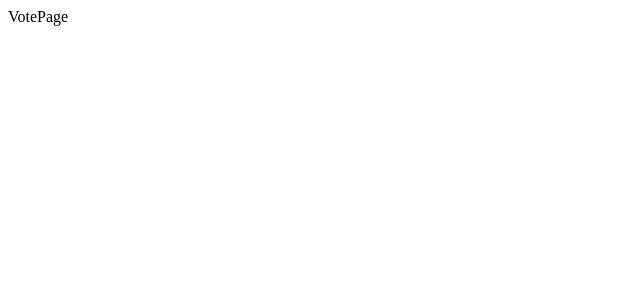
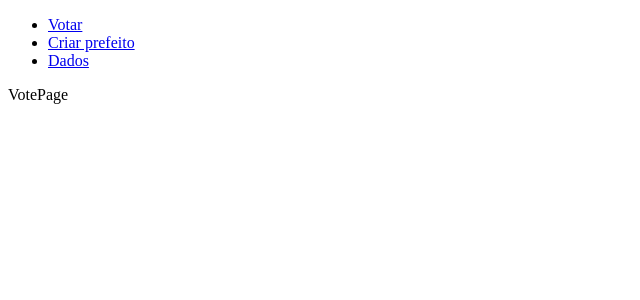
Before and after one commit to Thiagoramos456/Urna-Eletronica, a React (Create React App) app in the folder client/: page / in a window 1280 px wide. Shown: the top 300 px of the page, without its empty margins (0-640 px from the left). Built offline with nearby package versions, Linux system fonts and the light colour scheme.

Commit message:
feat-front: criando o header

```diff
--- a/client/src/App.tsx
+++ b/client/src/App.tsx
@@ -1,16 +1,20 @@
 import React from 'react';
 import { Route, Routes } from 'react-router-dom';
+import Header from './Components/Header';
 import DashboardPage from './Pages/DashboardPage';
 import MayorRegisterPage from './Pages/MayorRegisterPage';
 import VotePage from './Pages/VotePage';
 
 function App() {
   return (
-    <Routes>
-      <Route path="/" element={<VotePage />} />
-      <Route path="/register" element={<MayorRegisterPage />} />
-      <Route path="/dashboard" element={<DashboardPage />} />
-    </Routes>
+    <div>
+      <Header />
+      <Routes>
+        <Route path="/" element={<VotePage />} />
+        <Route path="/register" element={<MayorRegisterPage />} />
+        <Route path="/dashboard" element={<DashboardPage />} />
+      </Routes>
+    </div>
   );
 }
 
--- /dev/null
+++ b/client/src/Components/Header.tsx
@@ -0,0 +1,22 @@
+import React from 'react';
+import { Link } from 'react-router-dom';
+
+export default function Header() {
+  return (
+    <header>
+      <nav>
+        <ul>
+          <li>
+            <Link to='/'>Votar</Link>
+          </li>
+          <li>
+            <Link to='/register'>Criar prefeito</Link>
+          </li>
+          <li>
+            <Link to='/dashboard'>Dados</Link>
+          </li>
+        </ul>
+      </nav>
+    </header>
+  );
+}
```
